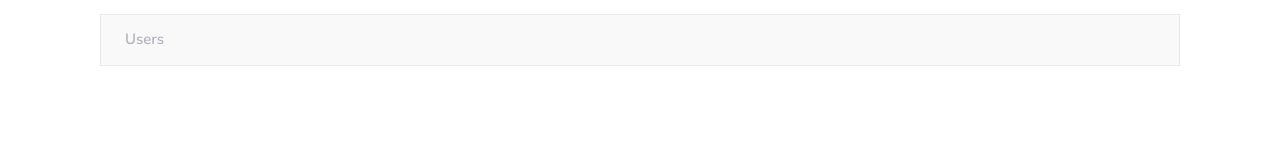
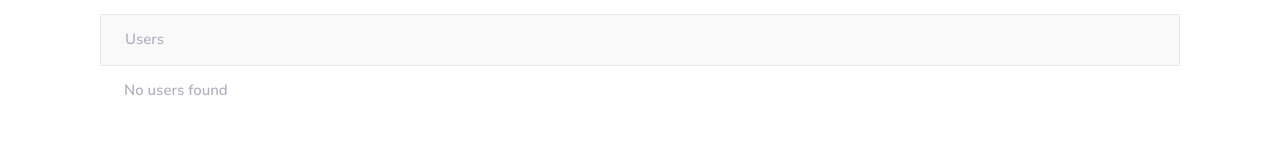
Before and after one commit to spencerschafer/user-management, a Next.js app: page / in a window 1280 px wide. Shown: the part 130-296 px from the top of the page. Built offline with nearby package versions, Linux system fonts and the light colour scheme.

Commit message:
feat(components): add empty row component
- Fix incorrect table data on page load

```diff
--- a/components/Table/Table.tsx
+++ b/components/Table/Table.tsx
@@ -2,6 +2,7 @@ import {FC} from 'react';
 import styles from './Table.module.scss';
 import TableHeaderRow from './rows/TableHeaderRow';
 import TableRow from './rows/TableRow';
+import TableRowNoUsers from './rows/TableRowNoUsers';
 
 type TableProps = {
   items: any,
@@ -13,8 +14,7 @@ const Table: FC<TableProps> = ({items}) => {
     <TableHeaderRow />
     </thead>
     <tbody className={styles.body}>
-    {/*{items.length === 0 ? <TableRowNoUsers /> : items.map((item: any, index: number) => {*/}
-    {items.map((item: any, index: number) => {
+    {items.length === 0 ? <TableRowNoUsers /> : items.map((item: any, index: number) => {
       const obj = JSON.parse(localStorage.getItem(item));
       return <TableRow item={obj} key={index} />;
     })}
--- a/pages/index.tsx
+++ b/pages/index.tsx
@@ -2,7 +2,7 @@ import type {NextPage} from 'next';
 import EricssonLogo from '../public/logo.svg';
 import styles from '../styles/Home.module.scss';
 import Search from '../components/Search/Search';
-import {useContext, useRef} from 'react';
+import {useContext, useEffect, useRef} from 'react';
 import Modal from '../components/Modal/Modal';
 import Button from '../components/Button/Button';
 import Table from '../components/Table/Table';
@@ -11,6 +11,10 @@ import {Context} from '../lib/context';
 const Home: NextPage = () => {
   const context = useContext(Context);
   const ref = useRef(null);
+
+  useEffect(() => {
+    context.updateUsers();
+  }, []);
 
   return (
     <div className={styles.root}>
```
